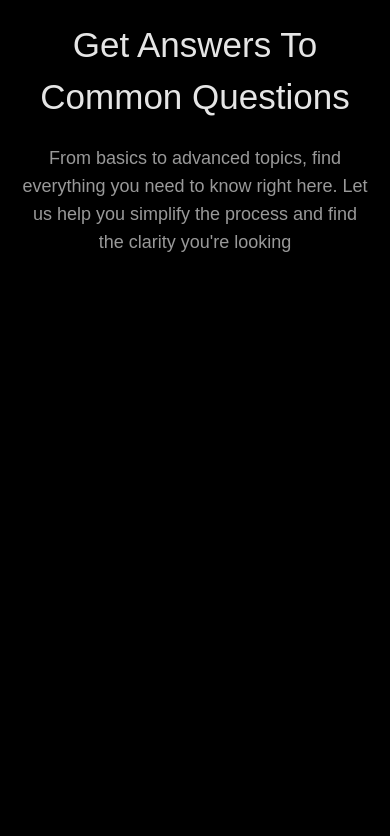
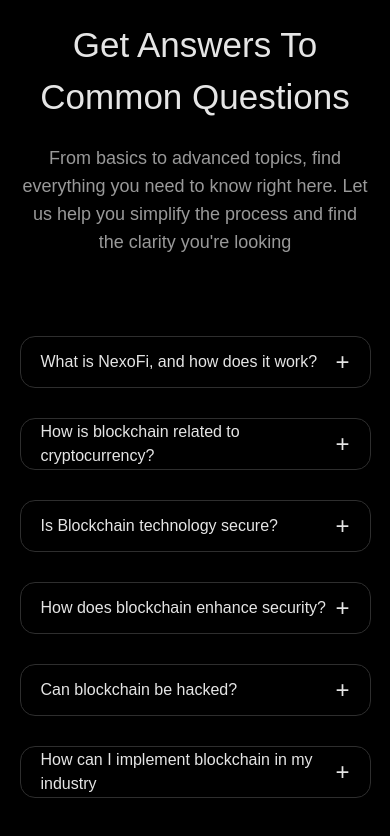
Before and after one commit to alonzojoe/react-rev-ts, a React (Vite) app: page / in a window 390 px wide. Shown: the part 6602-7438 px from the top of the page. Before the commit the page ends 6918 px from the top, so only its background shows below. Built offline with nearby package versions, Linux system fonts and the light colour scheme; a web font is replaced by a local one.

Commit message:
implement FAQ items and accordion functionality on each question to hide/show answer

```diff
--- a/src/components/Faq.tsx
+++ b/src/components/Faq.tsx
@@ -1,12 +1,12 @@
 import { useState } from "react";
 import SectionHeader from "./SectionHeader";
-import { HEADER_CONTENT } from "../constants";
+import { HEADER_CONTENT, FAQ_ITEMS } from "../constants";
 const Faq = () => {
   const [openIndexes, setOpenIndexes] = useState<number[]>([]);
 
   const toggleItem = (index: number) => {
     setOpenIndexes((prev) =>
-      prev.includes(index) ? prev.filter((i) => i !== index) : [...prev, index]
+      prev.includes(index) ? prev.filter((p) => p !== index) : [...prev, index]
     );
   };
 
@@ -18,6 +18,36 @@
         title={HEADER_CONTENT["FAQ"].title}
         description={HEADER_CONTENT["FAQ"].description}
       />
+      <div className="w-full flex flex-col items-center justify-center gap-[30px]">
+        {FAQ_ITEMS.map((f, index) => {
+          const isOpen = openIndexes.includes(index);
+          return (
+            <div
+              key={index}
+              className="w-full flex flex-col md:max-w-[800px] max-w-[90%] z-[1]"
+            >
+              <div
+                onClick={() => toggleItem(index)}
+                className="w-full flex items-center justify-between border border-gray3 px-5 h-[52px] rounded-[15px] cursor-pointer"
+              >
+                <span className="text-light">{f.question}</span>
+                <span className="text-light text-2xl">
+                  {isOpen ? "-" : "+"}
+                </span>
+              </div>
+              <div
+                className={`grid transition-all duration-300 ease-in-out ${
+                  isOpen ? "grid-rows-[1fr] py-4 px-5" : "grid-rows-[0fr] px-5"
+                }`}
+              >
+                <div className="overflow-hidden text-gray1 text-sm">
+                  {f.answer}
+                </div>
+              </div>
+            </div>
+          );
+        })}
+      </div>
     </div>
   );
 };
```
